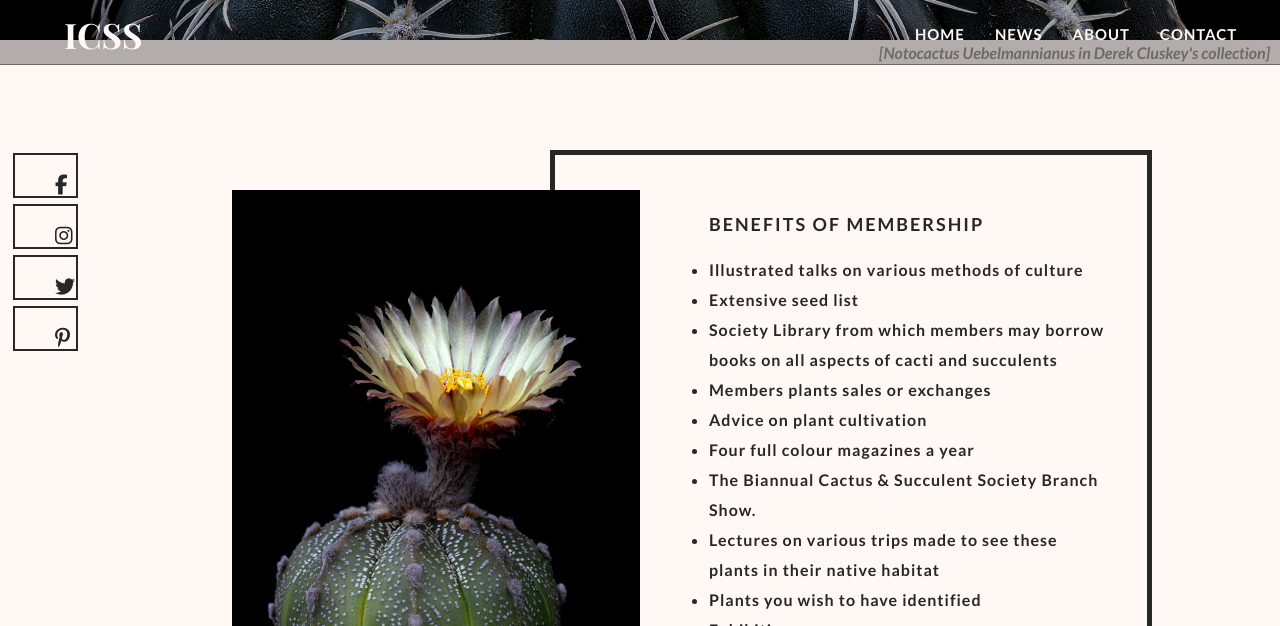
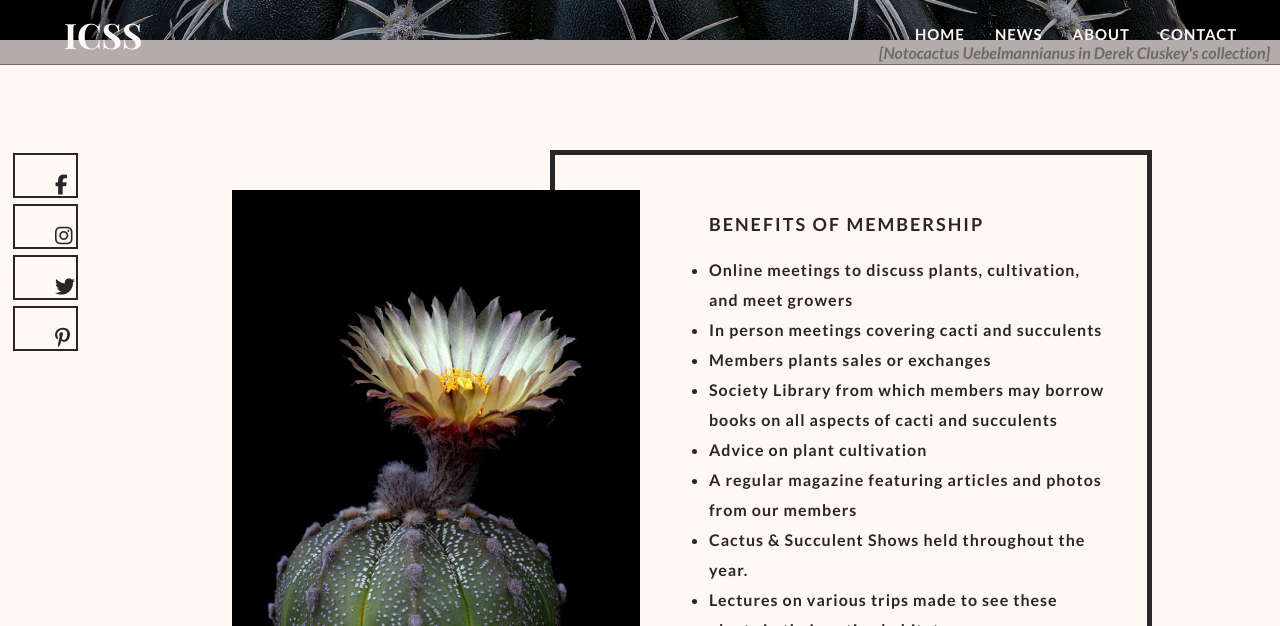
Before and after one commit to irishcactusandsucculentsociety/website, a Jekyll site: the page built from index.md, in a window 1280 px wide and 900 px high, scrolled down 660 px, cut to the strip 0-626 px from the top of the window. Built offline with Jekyll 4.4.1, drawn with Linux system fonts in a browser that asks for light colours; nearby versions of some CDN libraries; some web fonts are replaced.

Commit message:
latest updates, re ICSS

```diff
--- a/_layouts/default.html
+++ b/_layouts/default.html
@@ -19,7 +19,7 @@
 <!-- Header -->
 <header class="header1">
         <div class="left-social">
-            <a href="{{ site.facebook_page_url }}" class="left-social-item fa fa-facebook" target="_blank"></a>
+            <a href="{{ site.facebook_group_url }}" class="left-social-item fa fa-facebook" target="_blank"></a>
             <a href="{{ site.instagram_url}}" class="left-social-item fa fa-instagram" target="_blank"></a>
             <a href="{{ site.twitter_page_url }}" class="left-social-item fa fa-twitter" target="_blank"></a>
             <a href="{{ site.pinterest_url }}" class="left-social-item fa fa-pinterest-p" target="_blank"></a>
@@ -78,7 +78,7 @@
                 </p>
                 <!--social media - icons from fontawesome-->
                 <div class="social">
-                    <a href="{{ site.facebook_page_url }}" class="fa fa-facebook fa-2x" target="_blank"></a>
+                    <a href="{{ site.facebook_group_url }}" class="fa fa-facebook fa-2x" target="_blank"></a>
                     <a href="{{ site.instagram_url}}" class="fa fa-instagram fa-2x" target="_blank"></a>
                     <a href="{{ site.twitter_page_url }}" class="fa fa-twitter fa-2x" target="_blank"></a>
                     <a href="{{ site.pinterest_url }}" class="fa fa-pinterest-p fa-2x" target="_blank"></a>
--- a/_layouts/post.html
+++ b/_layouts/post.html
@@ -19,7 +19,7 @@
 <!-- Header -->
 <header>
     <div class="left-social blog">
-        <a href="{{ site.facebook_page_url }}" class="left-social-item fa fa-facebook" target="_blank"></a>
+        <a href="{{ site.facebook_group_url }}" class="left-social-item fa fa-facebook" target="_blank"></a>
         <a href="{{ site.instagram_url}}" class="left-social-item fa fa-instagram" target="_blank"></a>
         <a href="{{ site.twitter_page_url }}" class="left-social-item fa fa-twitter" target="_blank"></a>
         <a href="{{ site.pinterest_url }}" class="left-social-item fa fa-pinterest-p" target="_blank"></a>
@@ -55,7 +55,7 @@
                 </p>
                 <!--social media - icons from fontawesome-->
                 <div class="social">
-                    <a href="{{ site.facebook_page_url }}" class="fa fa-facebook fa-2x" target="_blank"></a>
+                    <a href="{{ site.facebook_group_url }}" class="fa fa-facebook fa-2x" target="_blank"></a>
                     <a href="{{ site.instagram_url}}" class="fa fa-instagram fa-2x" target="_blank"></a>
                     <a href="{{ site.twitter_page_url }}" class="fa fa-twitter fa-2x" target="_blank"></a>
                     <a href="{{ site.pinterest_url }}" class="fa fa-pinterest-p fa-2x" target="_blank"></a>
--- a/index.md
+++ b/index.md
@@ -57,16 +57,16 @@ covid_holdoff: false
                 </strong>
             </h3>
             <ul>
-                <li>Illustrated talks on various methods of culture</li>
-                <li>Extensive seed list  </li>
-                <li>Society Library from which members may borrow books on all aspects of cacti and succulents </li>
+                <li>Online meetings to discuss plants, cultivation, and meet growers</li>
+                <li>In person meetings covering cacti and succulents</li>
                 <li>Members plants sales or exchanges</li>
+                <li>Society Library from which members may borrow books on all aspects of cacti and succulents</li>
                 <li>Advice on plant cultivation</li>
-                <li>Four full colour magazines a year</li>
-                <li>The Biannual Cactus & Succulent Society Branch Show.</li>
-                <li>Lectures on various trips made to see these plants in their native habitat  </li>
-                <li>Plants you wish to have identified  </li>
-                <li>Exhibitions  </li>
+                <li>A regular magazine featuring articles and photos from our members</li>
+                <li>Cactus & Succulent Shows held throughout the year.</li>
+                <li>Lectures on various trips made to see these plants in their native habitat</li>
+                <li>Plants you wish to have identified</li>
+                <li>Exhibitions</li>
             </ul>
         </div>
     </div>
```
Also changed, not shown: about.md (+4 -2 lines), contact.md (+1 -2 lines).
